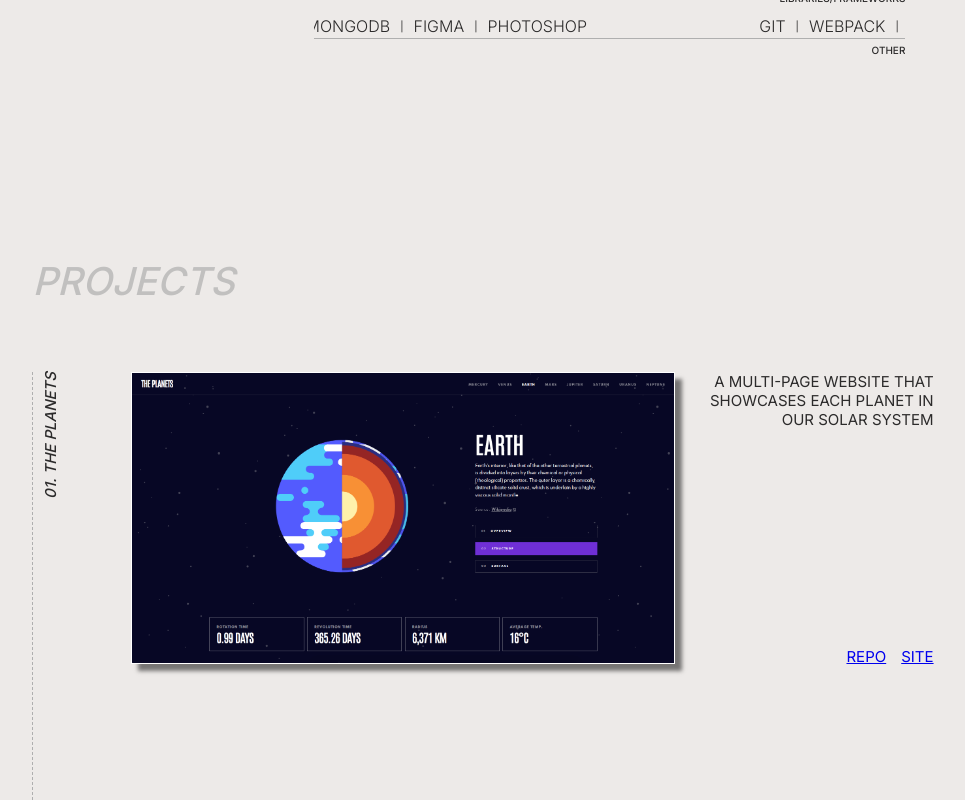
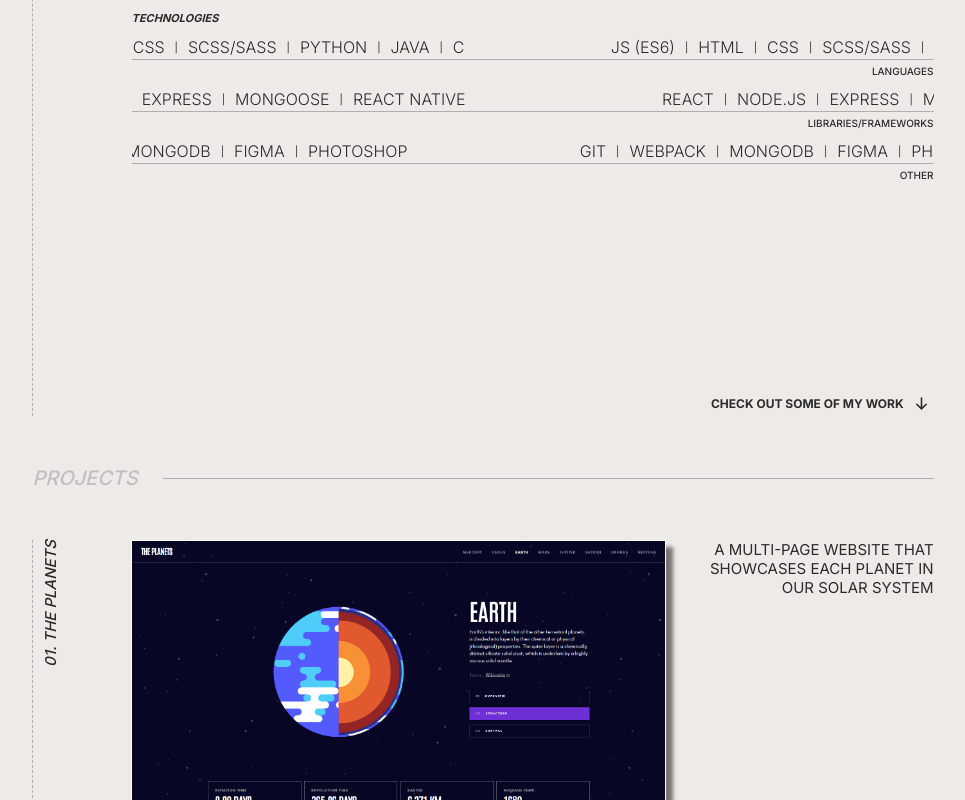
Before and after one commit to cjoak1028/portfolio-v1, a React (Create React App) app: page / in a window 1280 px wide. Shown: the part 1420-2220 px from the top of the page, without its empty margins (157-1122 px from the left). Built offline with nearby package versions, Linux system fonts and the light colour scheme.

Commit message:
Fixed margins for section component

```diff
--- a/src/App.js
+++ b/src/App.js
@@ -14,7 +14,7 @@ function App() {
       <Header />
       <div className="padding-x">
         <Hero />
-        <Section name={"about"} title={"about"} rotate={true} border={true}>
+        <Section name={"about"} title={"about"} rotate={false} border={false}>
           <About />
         </Section>
         <Section
@@ -25,9 +25,9 @@ function App() {
         >
           <Projects />
         </Section>
-        <Section name={"contact"} title={""} rotate={false} border={false}>
+        {/* <Section name={"contact"} title={""} rotate={false} border={false}>
           <Contact />
-        </Section>
+        </Section> */}
       </div>
       <Footer />
       <div className={styles["side-element"]}>
--- a/src/components/About/About.js
+++ b/src/components/About/About.js
@@ -1,6 +1,7 @@
 import React from "react";
 import styles from "./About.module.css";
 import { AiOutlineSmile } from "react-icons/ai";
+import { BsArrowDownShort } from "react-icons/bs";
 
 const About = () => {
   return (
@@ -25,6 +26,7 @@ const About = () => {
           GOAL OF DELIVERING THE FINEST WEB EXPERIENCES.
         </p>
       </div>
+      <div className={styles["experience-container"]}>
         <div className={styles["work-experience"]}>
           <h4>Career</h4>
           <div className="flex flex-jc-sb">
@@ -180,6 +182,11 @@ const About = () => {
           </div>
         </div>
       </div>
+      <div className={styles.transition}>
+        <p>CHECK OUT SOME OF MY WORK </p>
+        <BsArrowDownShort className={styles["arrow-icon"]} />
+      </div>
+    </div>
   );
 };
 
--- a/src/components/About/About.module.css
+++ b/src/components/About/About.module.css
@@ -1,12 +1,15 @@
 .about {
     display: flex;
     flex-direction: column;
-    margin-top: 1rem;
+    border-left: 1px dashed var(--c-sub);
+    padding-left: calc(10% + 0.8rem);
+    /* width: 70%; */
 }
 
 .about h3 {
     font-weight: var(--fw-medium);
-    font-size: clamp(2.5rem, 3vw, 3.5rem);
+    font-size: clamp(2rem, 2.5vw, 3rem);
+    /* font-size: 3rem; */
     margin-bottom: 3rem;
     font-style: italic;
 }
@@ -91,6 +94,29 @@
     margin-right: 10%;
 }
 
+.experience-container {
+    /* border-left: 1px dashed var(--c-sub);
+    border-right: 1px dashed var(--c-sub); */
+    /* padding: 2rem; */
+    margin-bottom: 20rem;
+}
+
+.transition {
+    display: flex;
+    align-items: center;
+    justify-content: flex-end;
+}
+
+.transition p {
+    font-size: clamp(1rem, 1.1vw, 1.2rem);
+    font-weight: var(--fw-bold);
+    margin-right: .5rem;
+}
+
+.arrow-icon {
+    font-size: clamp(2rem, 2.3vw, 2.5rem);
+}
+
 @media only screen and (min-width: 61.25em) {
     .about {
         /* flex-direction: row;
--- a/src/components/Contact/Contact.module.css
+++ b/src/components/Contact/Contact.module.css
@@ -3,11 +3,11 @@
     /* margin-top: clamp(3rem, 4vw, 5rem); */
     margin: auto;
     text-align: center;
-    background-color: #dadada;
+    /* background-color: #dadada; */
     margin-left: clamp(-10rem, -6vw, -2rem);
     margin-right: clamp(-10rem, -6vw, -2rem);
     padding: 5rem 3rem;
-    min-height: calc(100vh - clamp(6rem, 7vw, 12rem));
+    /* min-height: calc(100vh - clamp(6rem, 7vw, 12rem)); */
     display: flex;
     flex-direction: column;
     align-items: center;
--- a/src/components/Footer/Footer.module.css
+++ b/src/components/Footer/Footer.module.css
@@ -1,10 +1,10 @@
 .footer {
-    height: clamp(6rem, 7vw, 12rem);
+    /* height: clamp(6rem, 7vw, 12rem); */
     display: flex;
     flex-direction: column;
     align-items: center;
     justify-content: flex-end;
-    background-color: #dadada;
+    margin-top: 50rem;
 }
 
 .footer p {
--- a/src/components/Hero/Hero.module.css
+++ b/src/components/Hero/Hero.module.css
@@ -6,6 +6,7 @@
     flex-direction: column;
     align-items: center;
     justify-content: center;
+    margin-bottom: clamp(5rem, 8vw, 10rem);
 }
 
 .hero-text {
--- a/src/components/Layout/Section.js
+++ b/src/components/Layout/Section.js
@@ -6,14 +6,15 @@ const Section = (props) => {
     <div
       className={`${styles.section} ${props.rotate ? styles.rotate : ""} ${
         props.border ? styles.border : ""
-      } ${props.name === "about" ? styles["about-section"] : ""} ${
-        props.name === "contact" ? styles["contact-section"] : ""
-      } ${props.name === "projects" ? styles["projects-section"] : ""}`}
+      } ${props.name === "about" ? styles["section--about"] : ""} ${
+        props.name === "projects" ? styles["section--projects"] : ""
+      }`}
     >
-      <div className={styles["container-1"]}>
-        <h2 className={styles["section-title"]}>{`${props.title}`}</h2>
+      <div className={styles["section__title"]}>
+        <h2>{`${props.title}`}</h2>
+        <span className={styles.line}></span>
       </div>
-      <div className={styles["container-2"]}>{props.children}</div>
+      <div className={styles["section__content"]}>{props.children}</div>
     </div>
   );
 };
--- a/src/components/Layout/Section.module.css
+++ b/src/components/Layout/Section.module.css
@@ -1,18 +1,31 @@
 .section {
     margin: auto;
-    margin-bottom: clamp(10rem, 15vw, 20rem);
+    /* margin-bottom: clamp(10rem, 15vw, 20rem); */
+    margin-bottom: clamp(2rem, 4vw, 5rem);
     display: flex;
     flex-direction: column;
 }
 
-.section-title {
-    margin-bottom: 2rem;
-    font-size: clamp(1.6rem, 3vw, 4rem);
+.section__title {
+    display: flex;
+    align-items: center;
+    margin-bottom: clamp(2rem, 4vw, 5rem);
+}
+
+.section__title h2 {
+    font-size: clamp(1.6rem, 2vw, 2rem);
     font-style: italic;
     font-weight: var(--fw-medium);
     color: var(--c-sub);
     opacity: 0.7;
-    padding-bottom: 1rem;
+    margin-right: clamp(1.5rem, 2vw, 3rem);
+}
+
+.line {
+    display: inline-block;
+    height: 1px;
+    width: 100%;
+    background-color: var(--c-sub);
 }
 
 .border {
@@ -20,36 +33,9 @@
     padding-top: clamp(1rem, 2vw, 3.5rem);
 }
 
-.contact-section {
-    margin-bottom: 0 !important;
-}
-
 @media only screen and (min-width: 43.75em) {
-    .rotate {
-        flex-direction: row;
-        justify-content: space-between;
-    }
-
-    .rotate .section-title {
-        transform: rotate(180deg);
-        writing-mode: vertical-lr;
-        margin-bottom: 0;
-    }
-
-    .rotate .container-2 {
-        width: 70%;
-    }
-
-    .projects-section .container-2 {
-        width: 100%;
-    }
-
-    .about-section {
-        width: 75%;
+    .section {
+        width: 80%;
         max-width: 100rem;
     }
-
-    .projects-section {
-        width: 80%;
-    }
 }
--- a/src/components/Projects/Projects.module.css
+++ b/src/components/Projects/Projects.module.css
@@ -1,7 +1,6 @@
 .projects {
     border-left: 1px dashed var(--c-sub);
     padding-left: 0.8rem;
-    margin-top: clamp(1rem, 3vw, 5rem);
 }
 
 .project {
@@ -75,7 +74,7 @@
     .project__img {
         width: 70%;
         margin-bottom: 0;
-        margin-right: clamp(1rem, 2vw, 3rem);
+        margin-right: clamp(2rem, 3vw, 4rem);
     }
 
     .project__text {
```
Lines whose indentation alone changed are shown as unchanged.
